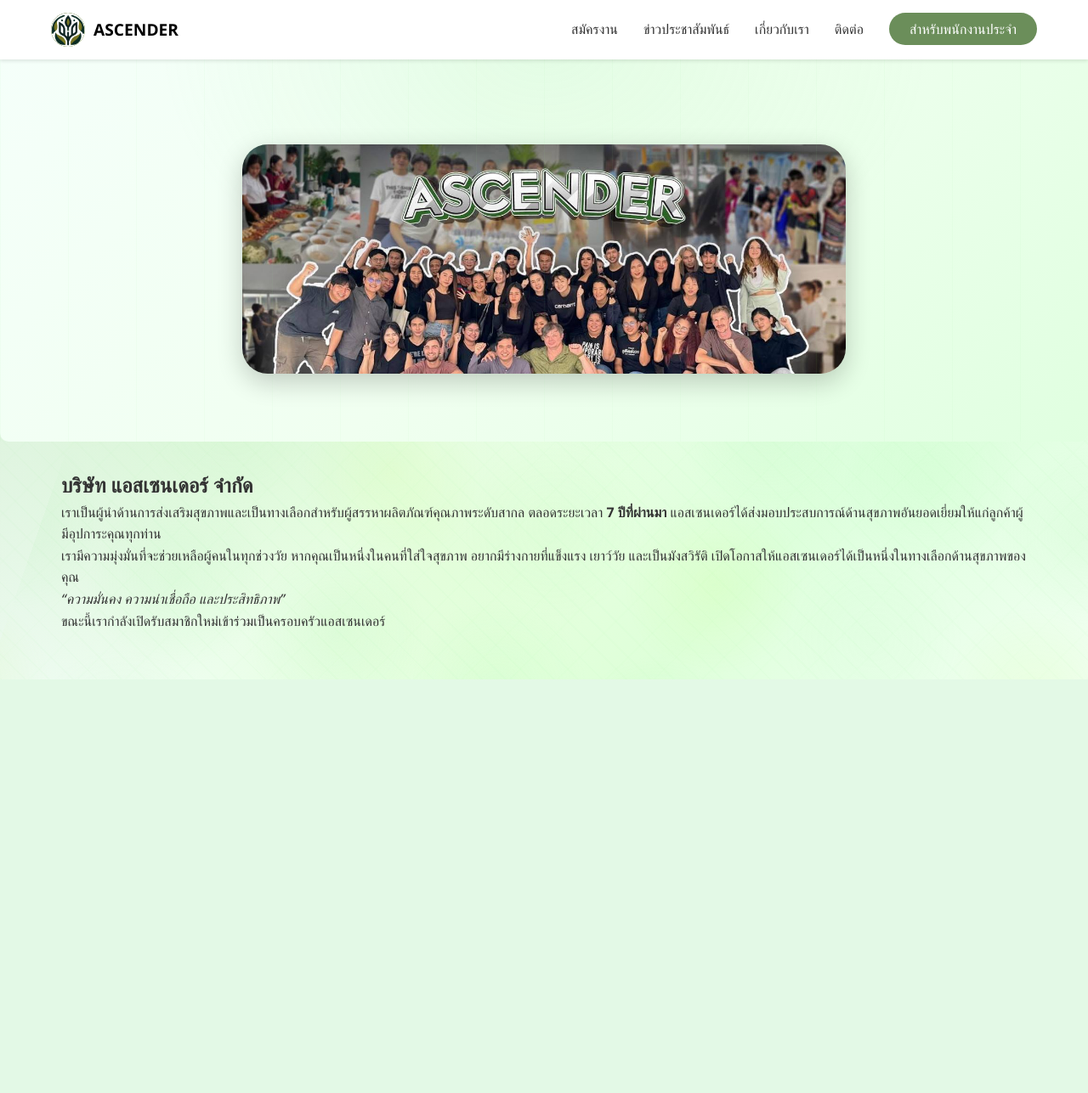
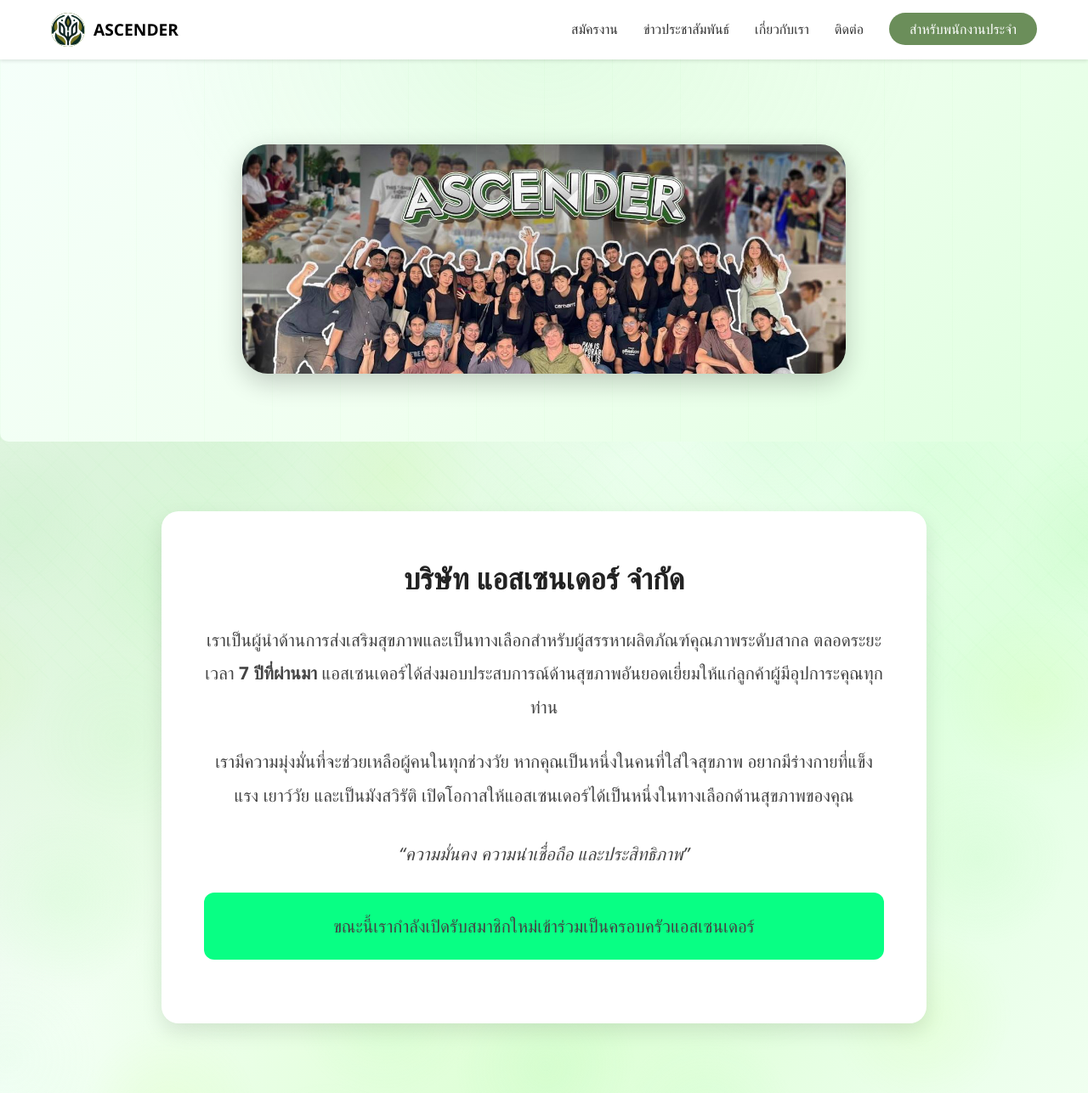
Before and after one commit to Tanachai511/Project_HR, a Django app: page /aboutme in a window 1280 px wide. Shown: the whole page at 85% size. Before the commit the page ends 800 px from the top, so only its background shows below. Run offline with Django 5.2, Linux system fonts and the light colour scheme; parts of the project's set-up code (start-up, migrations or seed data) failed here and were passed over.

Commit message:
Add files via upload

```diff
--- a/myapp/static/style.css
+++ b/myapp/static/style.css
@@ -1948,3 +1948,44 @@
   transform: scale(5.1);   /* ขยายปุ่มเล็กน้อย */
   box-shadow: 0 0 10px rgba(0,0,0,0.3); /* เพิ่มเงา */
 }
+
+.content-box {
+  max-width: 900px;
+  margin: 50px auto;
+  background: #fff;
+  padding: 50px;
+  border-radius: 20px;
+  box-shadow: 0 10px 25px rgba(0,0,0,0.1);
+  text-align: center;
+}
+
+.content-title {
+  font-size: 2.2em;
+  font-weight: 700;
+  margin-bottom: 25px;
+  color: #222;
+}
+
+.content-box p {
+  font-size: 1.3em;
+  font-weight: 500;
+  color: #444;
+  line-height: 1.9;
+  margin-bottom: 25px;
+}
+
+.content-slogan {
+  font-size: 1.4em;
+  font-weight: 700;
+  color: #19c019f1;
+  margin: 30px 0;
+}
+
+.content-highlight {
+  font-size: 1.3em;
+  font-weight: 600;
+  color: #000000;
+  background: #08ff84;
+  padding: 20px;
+  border-radius: 12px;
+}
```
